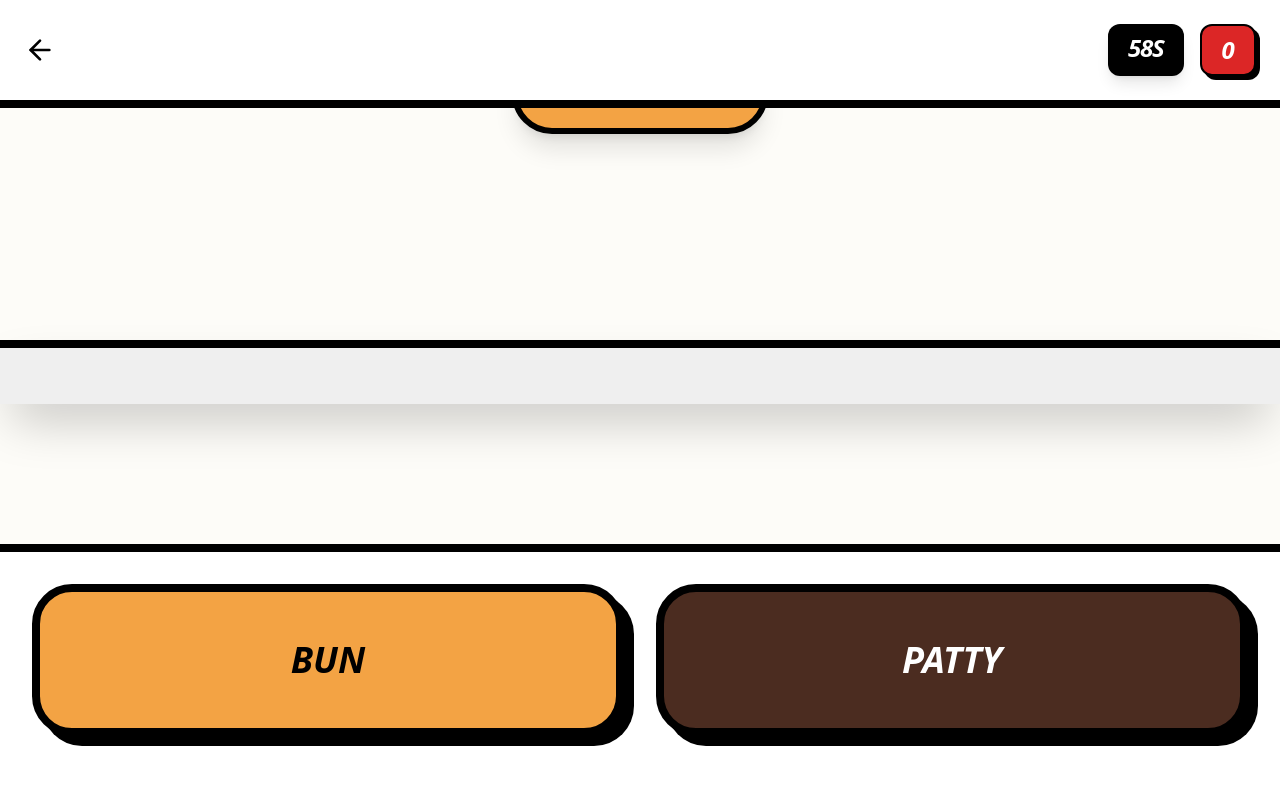
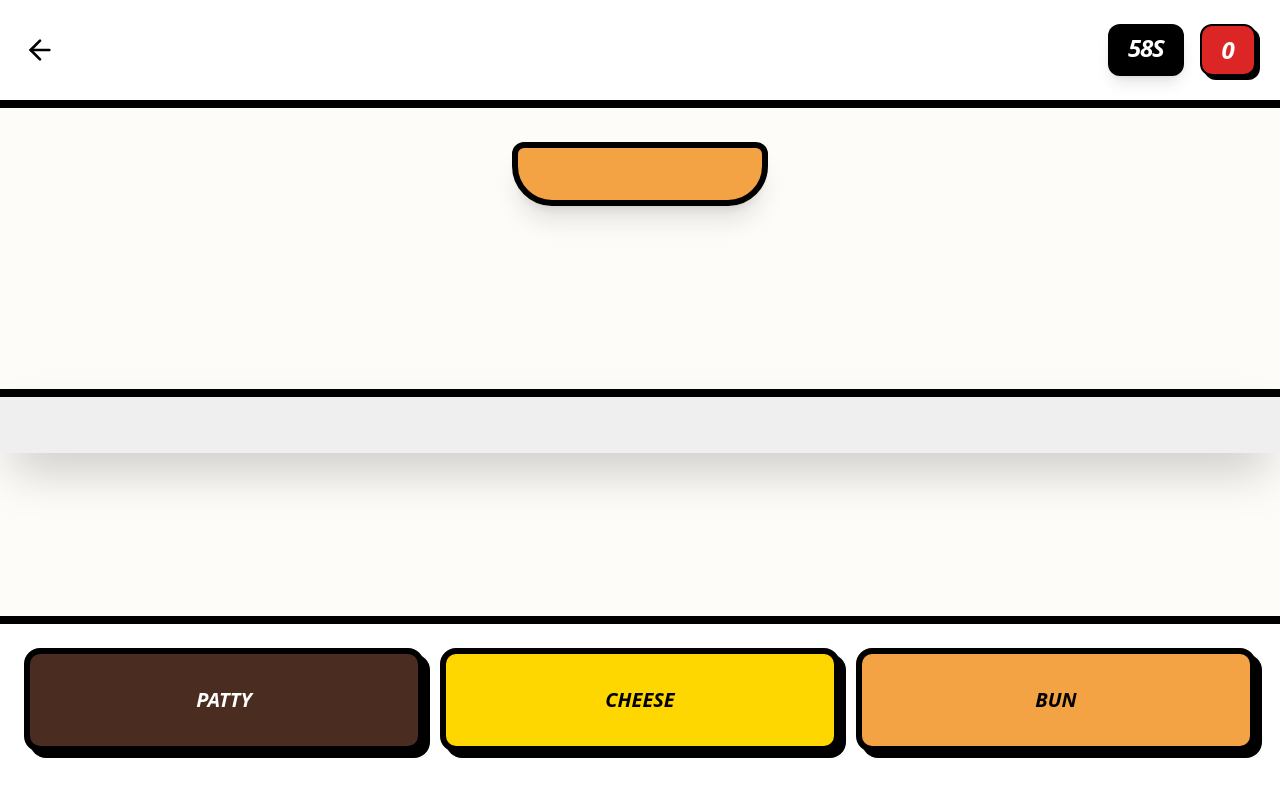
Before and after one commit to JaydenElworthy/burgerstack, a Next.js app: page /game in a window 1280 px wide. Both pictures are taken after a click on the button "START". Shown: the top 796 px of the page. Built offline with nearby package versions, Linux system fonts and the light colour scheme.

Commit message:
Update page.js

```diff
--- a/app/game/page.js
+++ b/app/game/page.js
@@ -8,7 +8,7 @@ import confetti from 'canvas-confetti';
 export default function BurgerGame() {
   const [stack, setStack] = useState([]);
   const [score, setScore] = useState(0);
-  const [burgerId, setBurgerId] = useState(0); // NEW: Track rounds separately from score
+  const [burgerId, setBurgerId] = useState(0);
   const [timeLeft, setTimeLeft] = useState(60);
   const [gameState, setGameState] = useState('start');
   const [isExiting, setIsExiting] = useState(false);
@@ -29,7 +29,6 @@ export default function BurgerGame() {
     setFeedback(null);
     setIsExiting(false);
     setIsProcessing(false);
-    // Reset stack to just the bottom bun base
     setStack([{ type: 'bottom-bun', id: `base-${Date.now()}` }]);
   };
 
@@ -39,34 +38,31 @@ export default function BurgerGame() {
     const currentHeight = stack.length;
     let isCorrect = false;
 
-    // 1. Logic Check
+    // --- NEW LOGIC SEQUENCE ---
+    // 1 item (Bun) -> Need PATTY
+    // 2 items (Bun+Patty) -> Need CHEESE
+    // 3 items (Bun+Patty+Cheese) -> Need BUN (Top)
+
     if (currentHeight === 1 && inputType === 'patty') isCorrect = true;
-    if (currentHeight === 2 && inputType === 'bun') isCorrect = true;
+    if (currentHeight === 2 && inputType === 'cheese') isCorrect = true;
+    if (currentHeight === 3 && inputType === 'bun') isCorrect = true;
 
     if (isCorrect) {
       setIsProcessing(true);
-      const nextPieceType = (currentHeight === 2) ? 'top-bun' : 'patty';
+      const nextPieceType = (inputType === 'patty') ? 'patty' : (inputType === 'cheese') ? 'cheese' : 'top-bun';
       const newPiece = { type: nextPieceType, id: `piece-${Date.now()}` };
 
       setStack(prev => [...prev, newPiece]);
 
       if (nextPieceType === 'top-bun') {
-        // --- THE FIX SEQUENCE ---
-        // 1. Increment score (HUD updates, but burger stays)
         setScore(s => s + 1);
-
-        // 2. Wait for the Bun to land (600ms)
+        setTimeout(() => setIsExiting(true), 600);
         setTimeout(() => {
-          setIsExiting(true);
-        }, 600);
-
-        // 3. After it flies off, change the Burger ID and Spawn New
-        setTimeout(() => {
-          setBurgerId(prev => prev + 1); // This triggers the exit of the OLD and entry of NEW
+          setBurgerId(prev => prev + 1);
           spawnBurger();
         }, 1100);
       } else {
-        // Patty landed, unlock buttons after 400ms
+        // Unlock input after patty or cheese lands
         setTimeout(() => setIsProcessing(false), 400);
       }
     } else {
@@ -96,7 +92,7 @@ export default function BurgerGame() {
         <AnimatePresence>
           {!isExiting && (
             <motion.div
-              key={`burger-round-${burgerId}`} // FIXED: Key linked to round, not score
+              key={`burger-round-${burgerId}`}
               initial={{ x: -1200 }}
               animate={{ x: 0 }}
               exit={{ x: 2500, transition: { duration: 0.4, ease: "expoIn" } }}
@@ -114,9 +110,19 @@ export default function BurgerGame() {
                   className={`border-[6px] border-black shadow-xl relative flex-shrink-0 ${
                     item.type === 'bottom-bun' ? 'w-64 h-16 bg-[#F3A344] rounded-b-[2.5rem] rounded-t-xl mb-0' :
                     item.type === 'patty' ? 'w-60 h-12 bg-[#4B2C20] rounded-2xl -mb-4' :
+                    item.type === 'cheese' ? 'w-62 h-6 bg-[#FFD700] rounded-lg -mb-2' :
                     'w-64 h-28 bg-[#F3A344] rounded-t-[6rem] rounded-b-2xl -mb-12 overflow-hidden'
                   }`}
                 >
+                    {/* Cheese "Drip" effect */}
+                    {item.type === 'cheese' && (
+                        <>
+                            <div className="absolute -bottom-3 left-4 w-4 h-6 bg-[#FFD700] border-x-[6px] border-b-[6px] border-black rounded-b-full" />
+                            <div className="absolute -bottom-3 right-4 w-4 h-6 bg-[#FFD700] border-x-[6px] border-b-[6px] border-black rounded-b-full" />
+                        </>
+                    )}
+
+                    {/* Sesame Seeds */}
                     {item.type === 'top-bun' && (
                         <div className="absolute top-4 left-0 w-full h-full flex flex-wrap justify-center gap-4 px-8 opacity-40">
                         {[...Array(6)].map((_, i) => (
@@ -131,19 +137,25 @@ export default function BurgerGame() {
         </AnimatePresence>
       </div>
 
-      {/* CONTROLS */}
-      <div className="p-8 grid grid-cols-2 gap-8 bg-white border-t-8 border-black pb-16 z-30">
+      {/* 3-BUTTON CONTROLS */}
+      <div className="p-6 grid grid-cols-3 gap-4 bg-white border-t-8 border-black pb-12 z-30">
+        <button
+          onPointerDown={(e) => { e.preventDefault(); handleInput('patty'); }}
+          className={`bg-[#4B2C20] text-white border-[6px] border-black py-8 rounded-2xl font-black text-xl uppercase italic shadow-[6px_6px_0px_0px_rgba(0,0,0,1)] active:translate-y-1 active:shadow-none transition-all ${isProcessing ? 'opacity-50' : 'opacity-100'}`}
+        >
+          Patty
+        </button>
+        <button
+          onPointerDown={(e) => { e.preventDefault(); handleInput('cheese'); }}
+          className={`bg-[#FFD700] text-black border-[6px] border-black py-8 rounded-2xl font-black text-xl uppercase italic shadow-[6px_6px_0px_0px_rgba(0,0,0,1)] active:translate-y-1 active:shadow-none transition-all ${isProcessing ? 'opacity-50' : 'opacity-100'}`}
+        >
+          Cheese
+        </button>
         <button
           onPointerDown={(e) => { e.preventDefault(); handleInput('bun'); }}
-          className={`bg-[#F3A344] border-[8px] border-black py-12 rounded-[2.5rem] font-black text-4xl uppercase italic shadow-[10px_10px_0px_0px_rgba(0,0,0,1)] active:translate-y-2 active:shadow-none transition-all text-black ${isProcessing ? 'opacity-50' : 'opacity-100'}`}
+          className={`bg-[#F3A344] border-[6px] border-black py-8 rounded-2xl font-black text-xl uppercase italic shadow-[6px_6px_0px_0px_rgba(0,0,0,1)] active:translate-y-1 active:shadow-none transition-all text-black ${isProcessing ? 'opacity-50' : 'opacity-100'}`}
         >
-          BUN
-        </button>
-        <button
-          onPointerDown={(e) => { e.preventDefault(); handleInput('patty'); }}
-          className={`bg-[#4B2C20] text-white border-[8px] border-black py-12 rounded-[2.5rem] font-black text-4xl uppercase italic shadow-[10px_10px_0px_0px_rgba(0,0,0,1)] active:translate-y-2 active:shadow-none transition-all ${isProcessing ? 'opacity-50' : 'opacity-100'}`}
-        >
-          PATTY
+          Bun
         </button>
       </div>
 
@@ -151,16 +163,16 @@ export default function BurgerGame() {
       {gameState !== 'playing' && (
         <div className="absolute inset-0 bg-black/95 z-50 flex flex-col items-center justify-center p-10 text-center text-white">
           <motion.div initial={{ scale: 0.8 }} animate={{ scale: 1 }}>
-            <h1 className="text-7xl font-black italic uppercase leading-none mb-2 tracking-tighter italic">
+            <h1 className="text-7xl font-black italic uppercase leading-none mb-2 tracking-tighter">
               {gameState === 'start' ? 'BURGER' : 'GAME'}
             </h1>
-            <h1 className="text-7xl font-black italic text-[#E5FF44] uppercase leading-none mb-10 tracking-tighter italic">
+            <h1 className="text-7xl font-black italic text-[#E5FF44] uppercase leading-none mb-10 tracking-tighter">
               {gameState === 'start' ? 'STACKER' : 'OVER'}
             </h1>
 
             {gameState === 'lost' && (
-              <div className="mb-12">
-                <p className="text-white/40 font-black uppercase text-xs tracking-widest mb-2 italic">Burgers Made</p>
+              <div className="mb-12 text-center">
+                <p className="text-white/40 font-black uppercase text-xs tracking-widest mb-2">Burgers Built</p>
                 <p className="text-9xl font-black italic text-[#E5FF44] leading-none tracking-tighter">{score}</p>
               </div>
             )}
```
Lines whose indentation alone changed are shown as unchanged.
